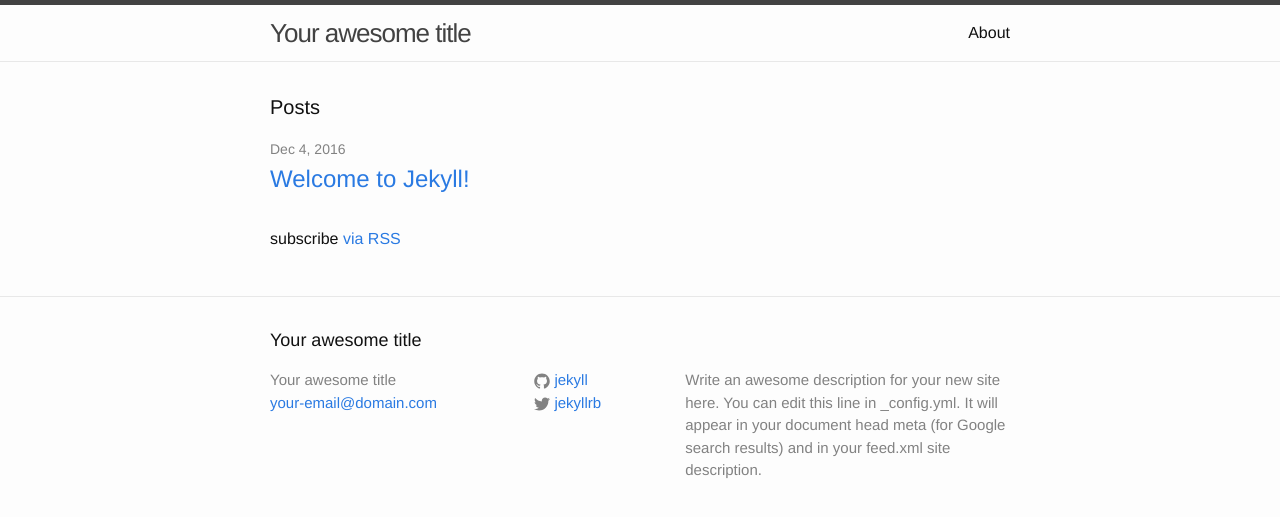
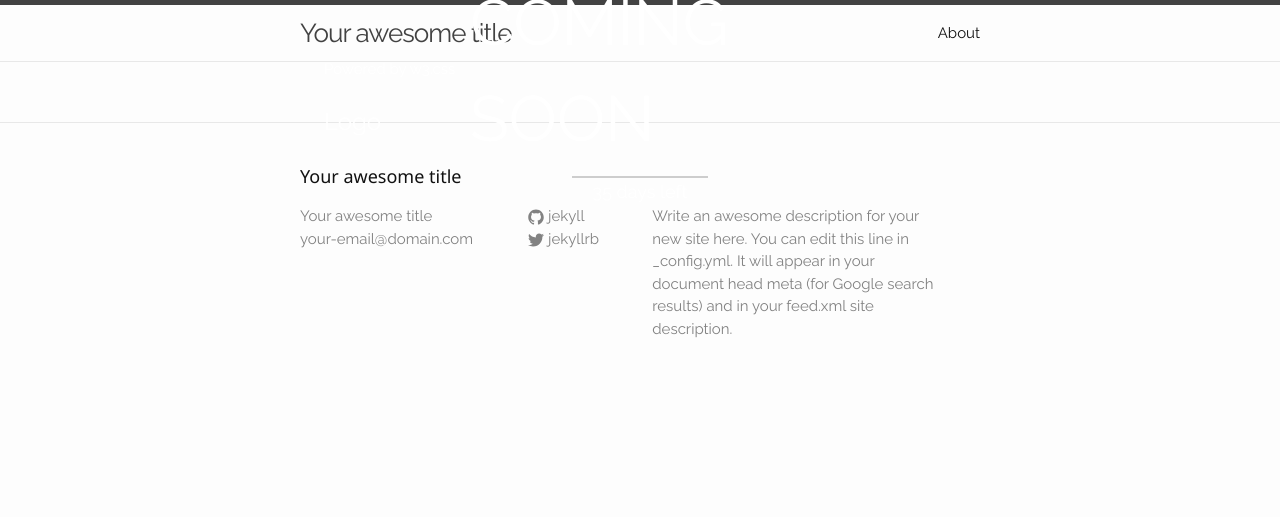
Before and after one commit to jakespark/jakespark.github.io, a Jekyll site: the page built from index.html, in a window 1280 px wide. Shown: the top 517 px of the page. Built offline with Jekyll 4.4.1, drawn with Linux system fonts in a browser that asks for light colours; grey boxes are pictures that could not be loaded.

Commit message:
Coming Soon
Added template from W3Schools

```diff
--- a/index.html
+++ b/index.html
@@ -2,22 +2,37 @@
 layout: default
 ---
 
-<div class="home">
+<!DOCTYPE html>
+<html>
+<title>729 Studio</title>
+<meta name="viewport" content="width=device-width, initial-scale=1">
+<link rel="stylesheet" href="http://www.w3schools.com/lib/w3.css">
+<link rel="stylesheet" href="https://fonts.googleapis.com/css?family=Raleway">
+<style>
+body,h1 {font-family: "Raleway", sans-serif}
+body, html {height: 100%}
+.bgimg {
+    background-image: url('/w3images/forestbridge.jpg');
+    min-height: 100%;
+    background-position: center;
+    background-size: cover;
+}
+</style>
+<body>
 
-  <h1 class="page-heading">Posts</h1>
+<div class="bgimg w3-display-container w3-animate-opacity w3-text-white">
+  <div class="w3-display-topleft w3-padding-large w3-xlarge">
+    Logo
+  </div>
+  <div class="w3-display-middle">
+    <h1 class="w3-jumbo w3-animate-top">COMING SOON</h1>
+    <hr class="w3-border-grey" style="margin:auto;width:40%">
+    <p class="w3-large w3-center">35 days left</p>
+  </div>
+  <div class="w3-display-bottomleft w3-padding-large">
+    Powered by <a href="http://www.w3schools.com/w3css/default.asp" target="_blank">w3.css</a>
+  </div>
+</div>
 
-  <ul class="post-list">
-    {% for post in site.posts %}
-      <li>
-        <span class="post-meta">{{ post.date | date: "%b %-d, %Y" }}</span>
-
-        <h2>
-          <a class="post-link" href="{{ post.url | prepend: site.baseurl }}">{{ post.title }}</a>
-        </h2>
-      </li>
-    {% endfor %}
-  </ul>
-
-  <p class="rss-subscribe">subscribe <a href="{{ "/feed.xml" | prepend: site.baseurl }}">via RSS</a></p>
-
-</div>
+</body>
+</html>
```
